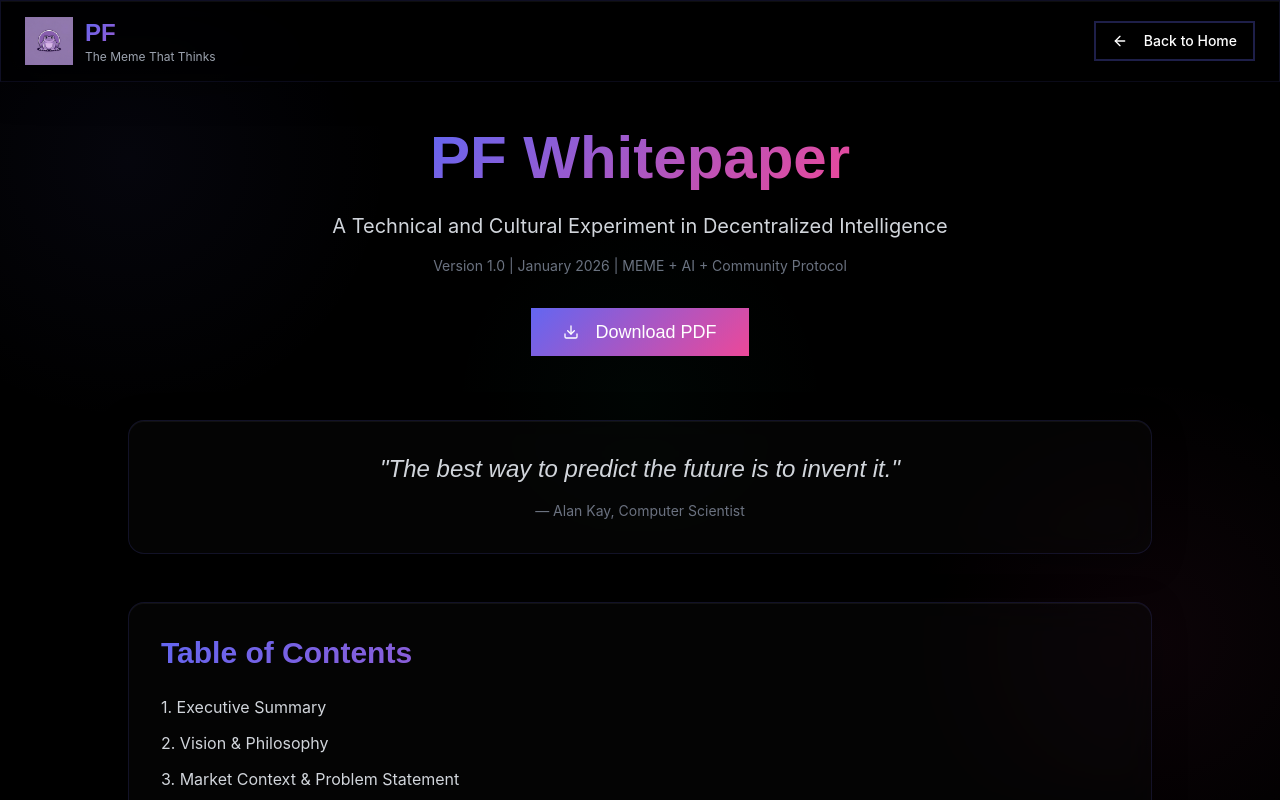
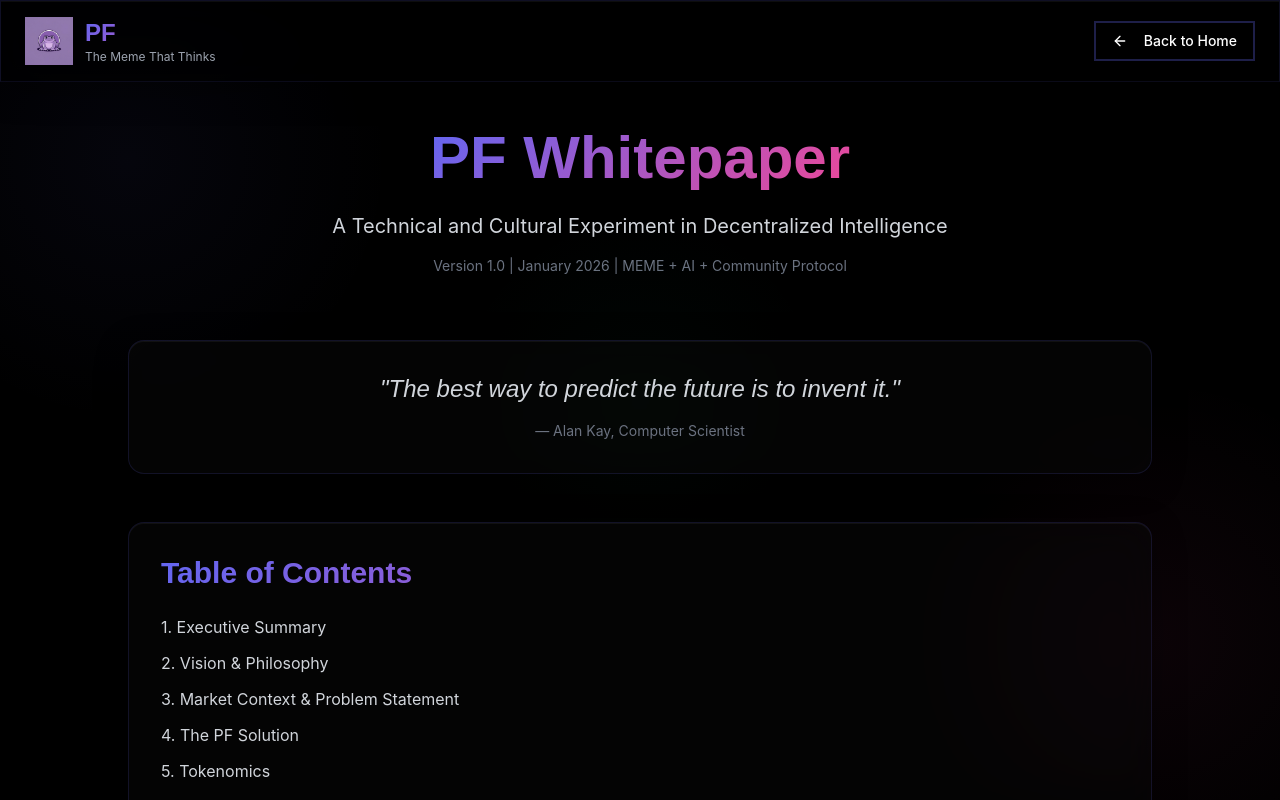
Before and after one commit to PurpleFrogToken/pf-meme-ai, a React (Vite) app: page /whitepaper in a window 1280 px wide. Shown: the top 800 px of the page. Built offline with nearby package versions, Linux system fonts and the light colour scheme.

Commit message:
Update Whitepaper.tsx

```diff
--- a/src/pages/Whitepaper.tsx
+++ b/src/pages/Whitepaper.tsx
@@ -45,10 +45,6 @@ export default function Whitepaper() {
             <p className="text-sm text-gray-500 mb-8">
               Version 1.0 | January 2026 | MEME + AI + Community Protocol
             </p>
-            <Button className="gradient-bg hover:opacity-90 transition-all hover:scale-105 font-heading text-lg px-8 py-6">
-              <Download className="mr-2" size={20} />
-              Download PDF
-            </Button>
           </div>
 
           {/* Quote */}
```
